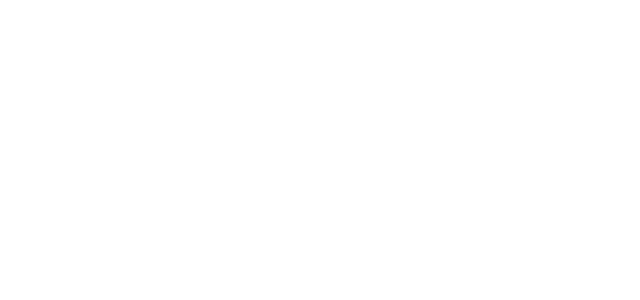
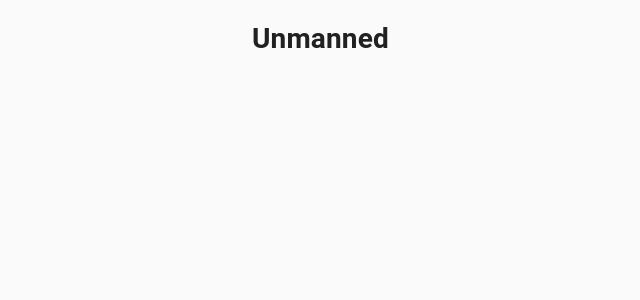
Before and after one commit to haymee77/self-rent-mobile-decide, a React (Create React App) app: page / in a window 1280 px wide. Shown: the top 300 px of the page, without its empty margins (112-752 px from the left). Built offline with nearby package versions, Linux system fonts and the light colour scheme.

Commit message:
jenkins test

```diff
--- a/src/App.js
+++ b/src/App.js
@@ -1,5 +1,6 @@
 import React, { Fragment } from 'react';
 import { BrowserRouter as Router, Route } from 'react-router-dom';
+import Home from './Home';
 import RemoteObd from './RemoteObd';
 import RegistObd from './RegistObd';
 import DecideVehicle from './Routes/DecideVehicle';
@@ -9,6 +10,7 @@ function App() {
   return (
     <Router>
       <Fragment>
+        <Route exact path='/' component={Home} />
         <Route exact path='/remote-obd' component={RemoteObd} />
         <Route exact path='/regist-obd' component={RegistObd} />
         <Route exact path='/decide/:bookingPid' component={DecideVehicle} />
--- /dev/null
+++ b/src/Home.js
@@ -0,0 +1,14 @@
+import React from 'react';
+import CssBaseline from '@material-ui/core/CssBaseline';
+import Container from '@material-ui/core/Container';
+
+export default () => {
+  return (
+    <React.Fragment>
+      <CssBaseline />
+      <Container maxWidth="sm">
+        <h1>Unmanned</h1>
+      </Container>
+    </React.Fragment>
+  );
+};
```
